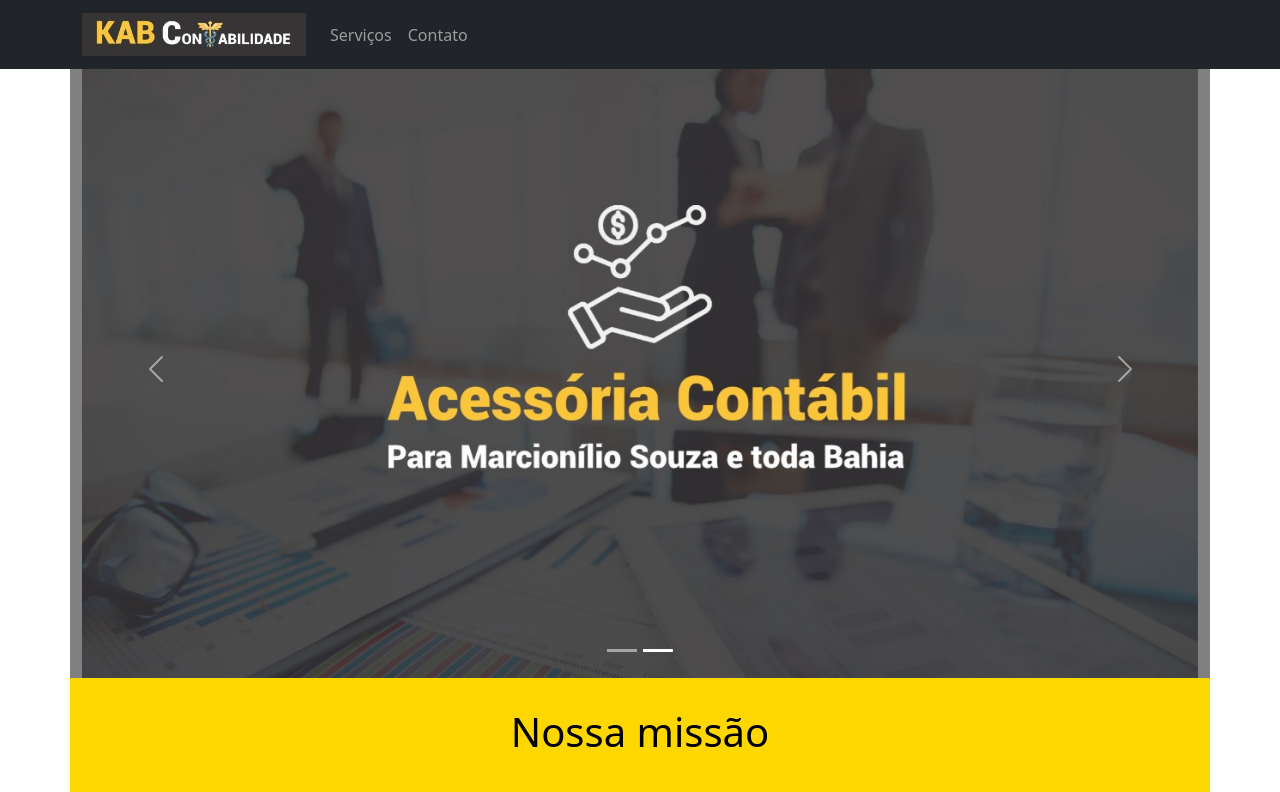
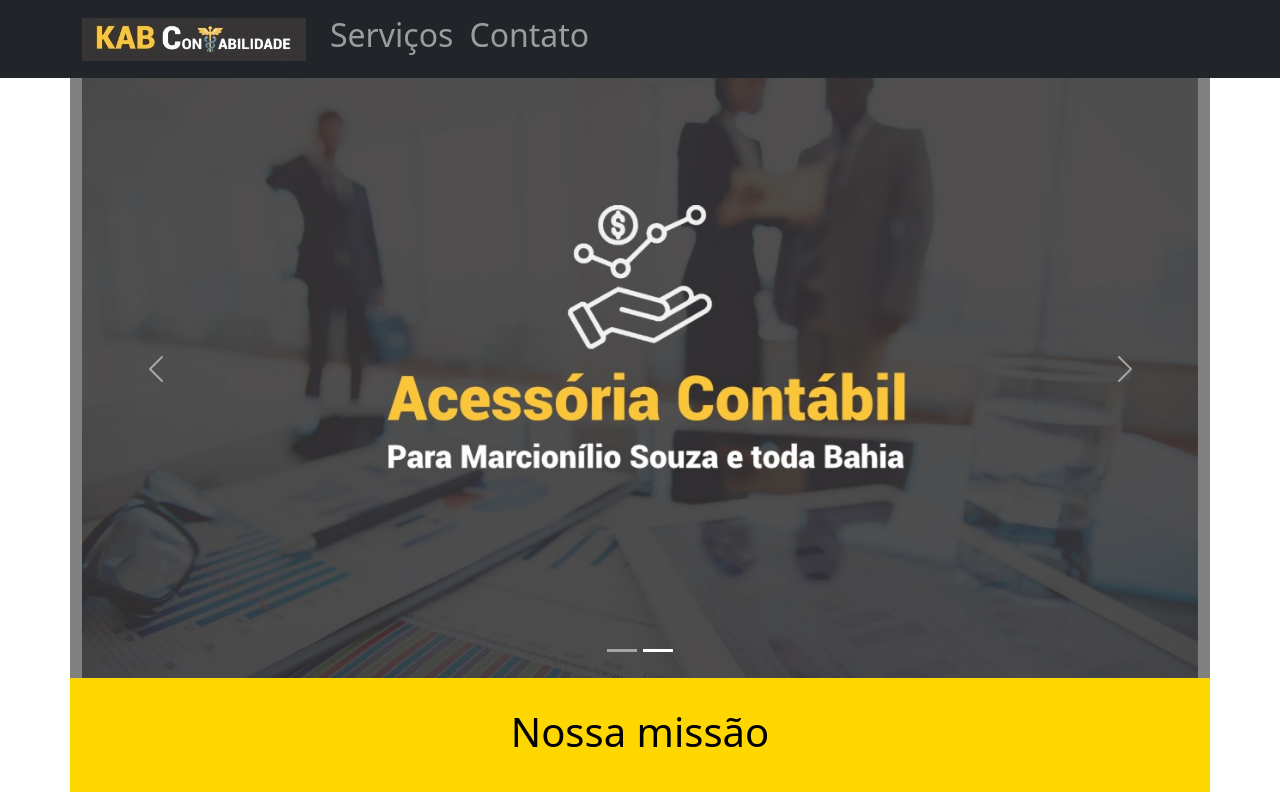
Before and after one commit to JoabioVilela/contabilidade-website, a React (Create React App) app: page / in a window 1280 px wide. Shown: the top 792 px of the page. Built offline with nearby package versions, Linux system fonts and the light colour scheme.

Commit message:
feat: :lipstick: Aumentar tamanho da fonte das letras do menu.

```diff
--- a/src/components/Menu.js
+++ b/src/components/Menu.js
@@ -12,8 +12,8 @@ function Menu() {
           <Navbar.Toggle aria-controls="responsive-navbar-nav" />
            <Navbar.Collapse id="responsive-navbar-nav">
           <Nav className="me-auto">
-            <Nav.Link href="#servicos">Serviços</Nav.Link>
-            <Nav.Link href="#contato">Contato</Nav.Link>
+            <Nav.Link href="#servicos"><h2>Serviços</h2></Nav.Link>
+            <Nav.Link href="#contato"><h2>Contato</h2></Nav.Link>
           </Nav>
           </Navbar.Collapse>
         </Container>
```
